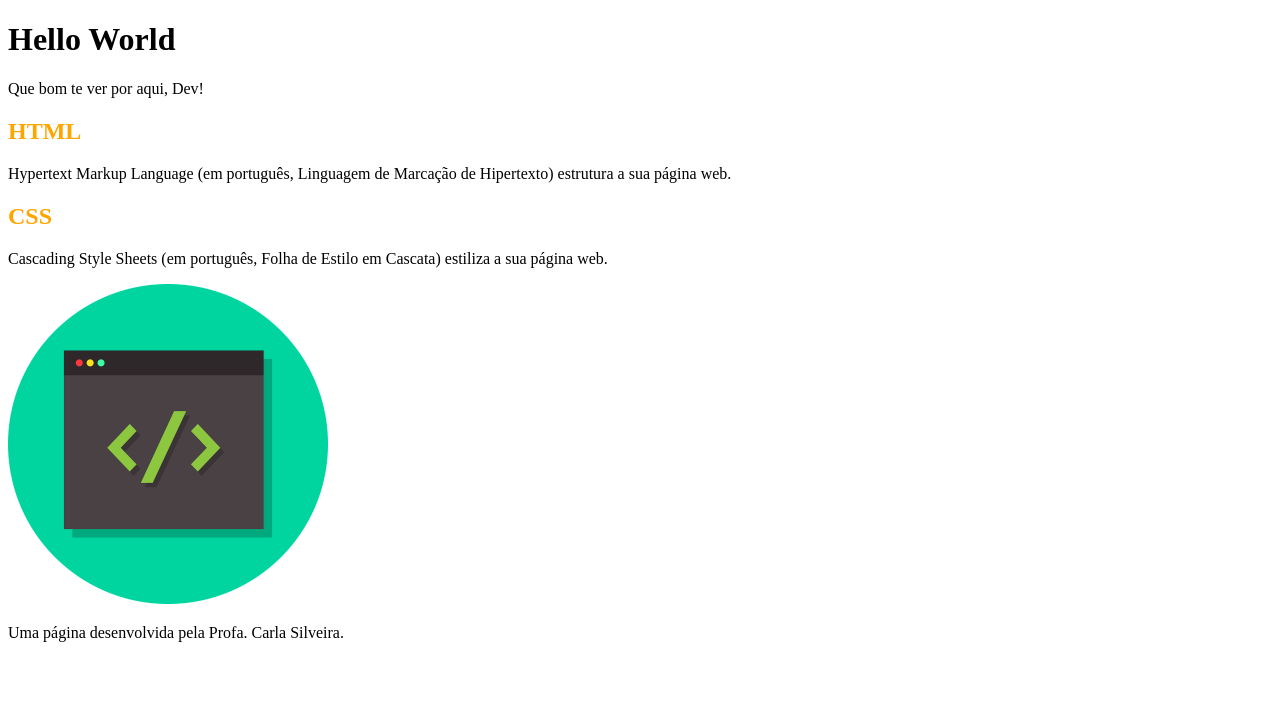
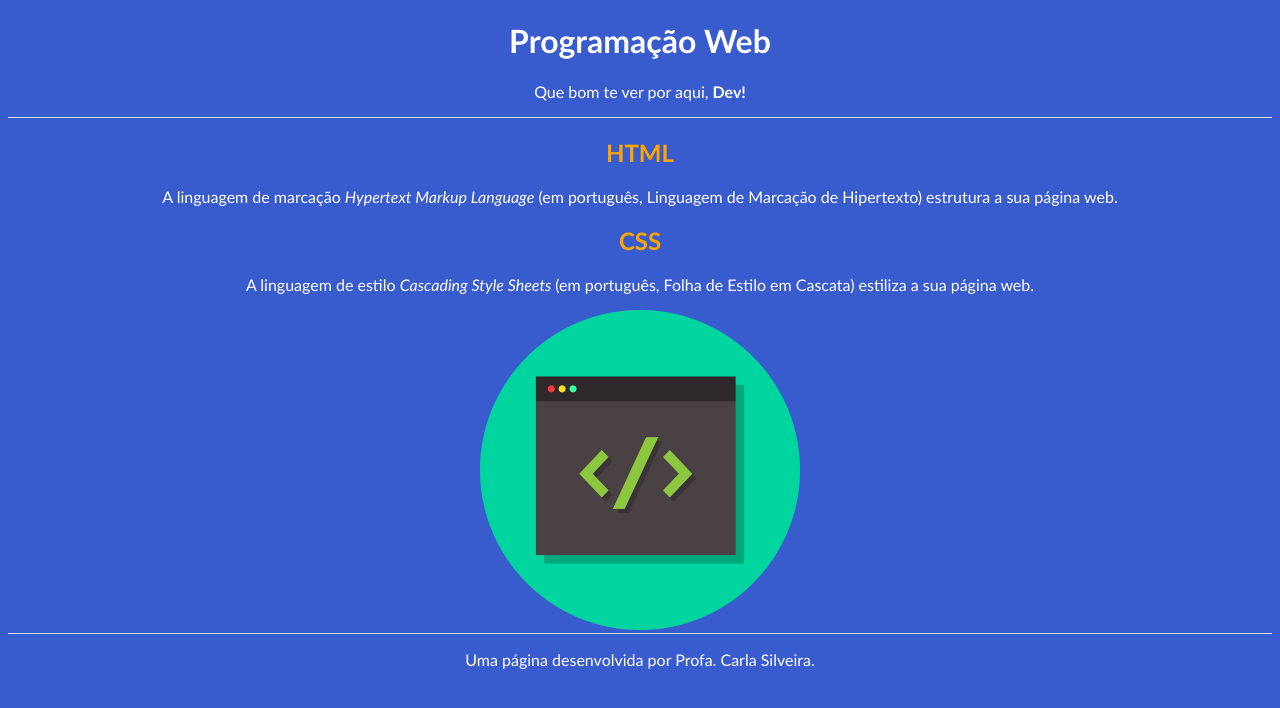
Before and after one commit to rosacarla/HelloWorld, a plain HTML site: page index.html in a window 1280 px wide. Drawn offline with Linux system fonts and the light colour scheme.

Commit message:
Aplicado estilos CSS na página web

```diff
--- a/index.html
+++ b/index.html
@@ -3,30 +3,31 @@
 <head>
     <meta charset="UTF-8">
     <meta name="viewport" content="width=device-width, initial-scale=1.0">
-    <title>Hello World</title>
+    <title>Programação WEB</title>
     <link rel="stylesheet" href="style.css">
 </head>
 <body>
 
     <header>
-        <H1>Hello World</H1>
-        <p>Que bom te ver por aqui, Dev!</p>
+        <H1>Programação Web</H1>
+        <p>Que bom te ver por aqui, <span id="nome-usuario">Dev!</span></p>
+
 
     </header>
 
     <section>
         <h2>HTML</h2>
-        <P>Hypertext Markup Language (em português, Linguagem de Marcação de Hipertexto) estrutura a sua página web.</P>
+        <P>A linguagem de marcação <span class="texto-ingles">Hypertext Markup Language</span> (em português, Linguagem de Marcação de Hipertexto) estrutura a sua página web.</P>
 
         <H2>CSS</H2>
-        <p>Cascading Style Sheets (em português, Folha de Estilo em Cascata) estiliza a sua página web.</p>
+        <p>A linguagem de estilo <span class="texto-ingles">Cascading Style Sheets </span> (em português, Folha de Estilo em Cascata) estiliza a sua página web.</p>
 
         <img src="imagens/code.png" alt="Imagem representa codificação ou programação com um par de colchetes angulares em um fundo circular verde" width="320" height="320">
 
     </section>
 
     <footer>
-        <p>Uma página desenvolvida pela Profa. Carla Silveira.</p>
+        <p>Uma página desenvolvida por Profa. Carla Silveira.</p>
 
     </footer>
 
--- a/style.css
+++ b/style.css
@@ -1,3 +1,27 @@
 h2{
     color:orange;
 }
+
+body{
+    background-color: rgb(56, 91, 206);
+    color: white;
+    font-family: 'Gill Sans', 'Gill Sans MT', Calibri, 'Trebuchet MS', sans-serif;
+    text-align: center;
+}
+
+header{
+    border-bottom: 1px solid rgb(225, 218, 218);
+}
+
+footer{
+    border-top: 1px solid rgb(225, 218, 218);
+}
+
+#nome-usuario{
+    font-weight: bold;
+
+}
+
+.texto-ingles{
+    font-style: italic;
+  }
```
